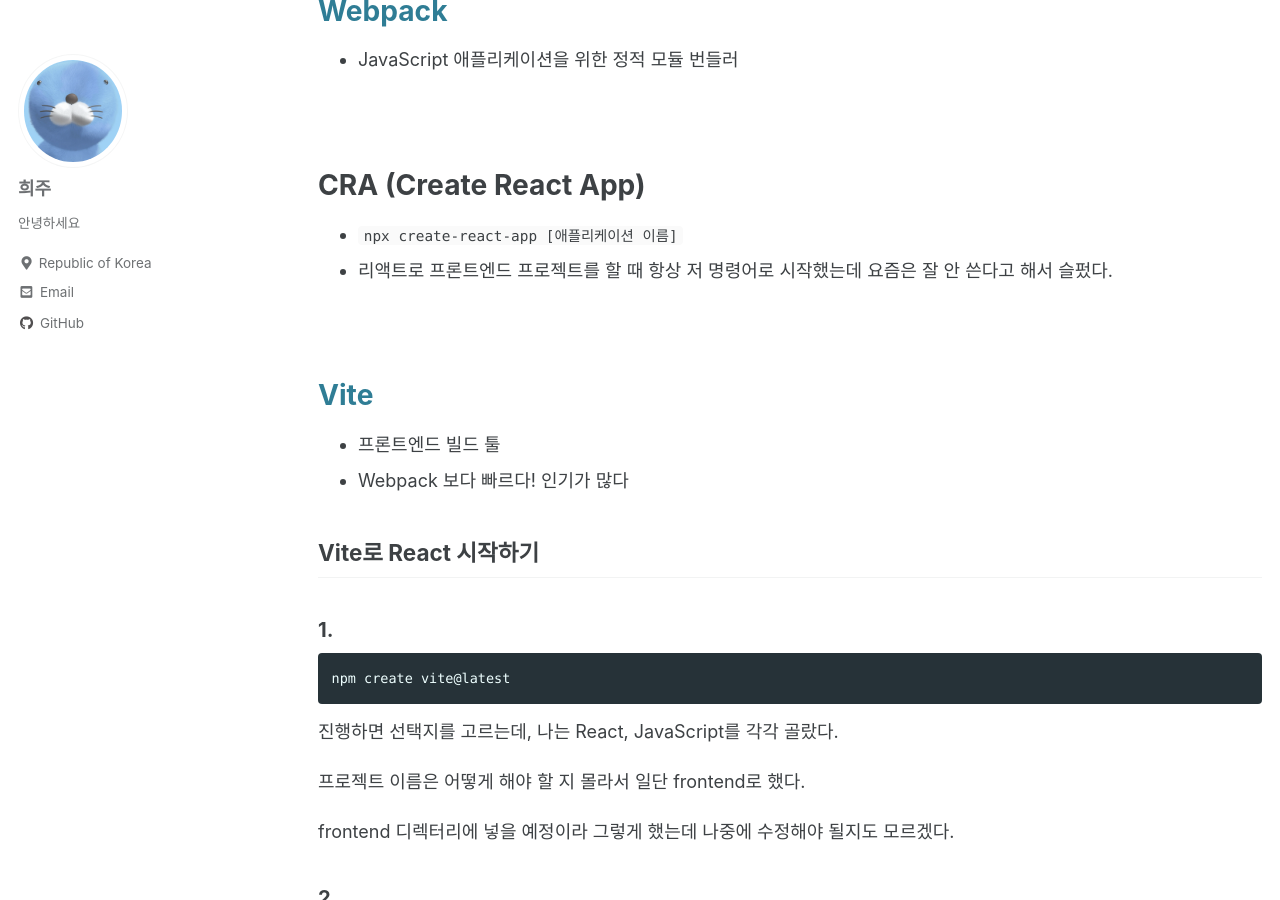
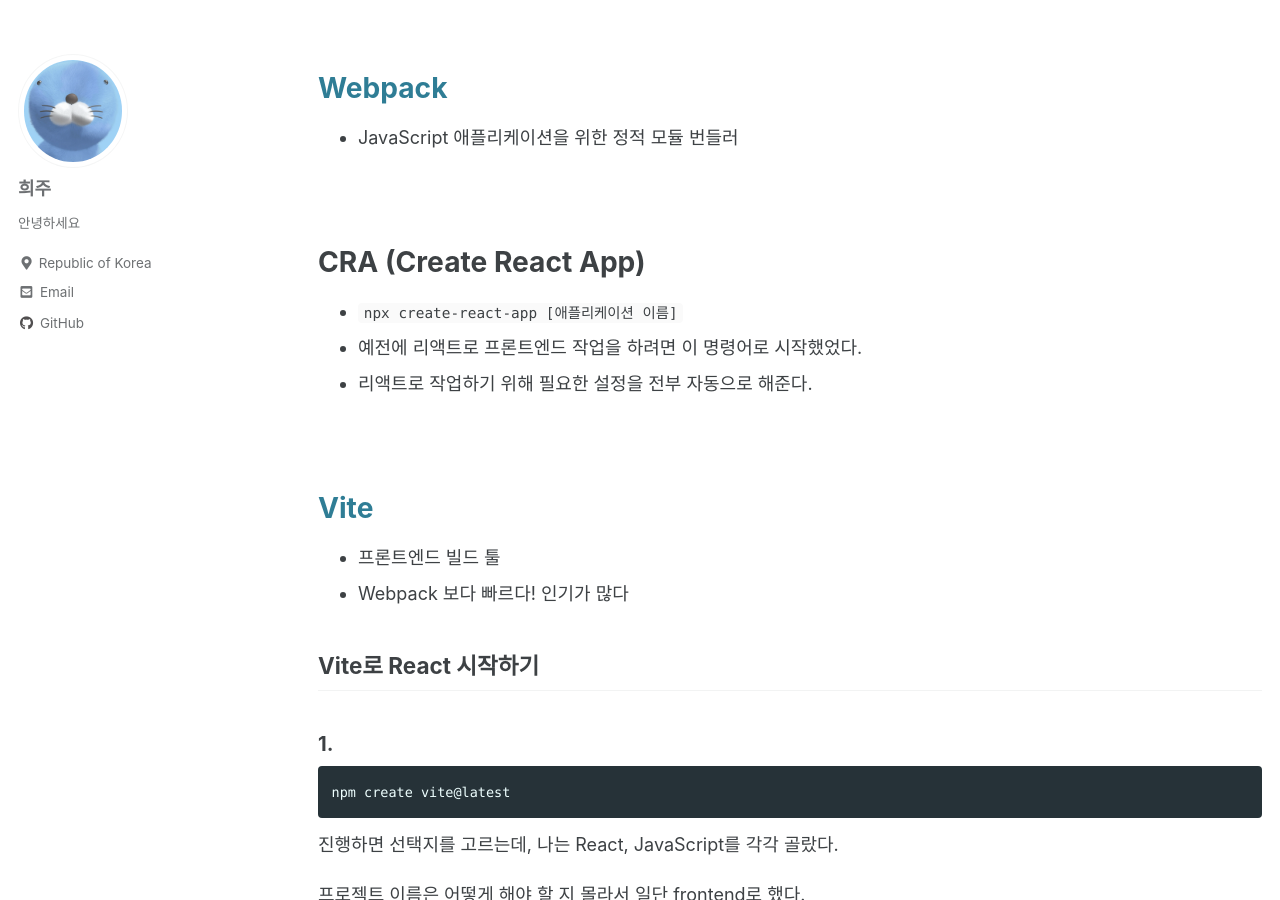
Before and after one commit to hhejo/hhejo-github-io-backup, a Jekyll site: the page built from _posts/bulletin-board-pjt/2023-07-11-react-with-vite.md, in a window 1280 px wide and 900 px high, scrolled down 684 px. Built offline with Jekyll 4.4.1, drawn with Linux system fonts in a browser that asks for light colours; cached includes are drawn as plain includes; some of the changed text lies outside the part shown.

Commit message:
Bulletin Board Pjt 2 (2)

```diff
--- a/_posts/bulletin-board-pjt/2023-07-11-react-with-vite.md
+++ b/_posts/bulletin-board-pjt/2023-07-11-react-with-vite.md
@@ -20,11 +20,13 @@ tags:
 - 뭔가 자세히는 모르겠는데 여기저기 검색해보니 써야 할 것 같았다.
 - 그리고 공식문서를 원래 https://ko.legacy.reactjs.org/ 여기를 참고했었는데, 새로운 사이트에서 업데이트 하는 것 같다.
 
+<br>
+<br>
+
 # [Babel](https://babeljs.io/)
 
 - JavaScript Compiler
 - 최신 문법의 자바스크립트를 구 버전에서도 호환될 수 있도록 변환 해준다.
-
 
 <br>
 <br>
@@ -40,7 +42,8 @@ tags:
 # CRA (Create React App)
 
 - `npx create-react-app [애플리케이션 이름]`
-- 리액트로 프론트엔드 프로젝트를 할 때 항상 저 명령어로 시작했는데 요즘은 잘 안 쓴다고 해서 슬펐다.
+- 예전에 리액트로 프론트엔드 작업을 하려면 이 명령어로 시작했었다.
+- 리액트로 작업하기 위해 필요한 설정을 전부 자동으로 해준다.
 
 <br>
 <br>
```
Also changed, not shown: other parts of _posts/bulletin-board-pjt/2023-07-11-react-with-vite.md (+1 -1 lines).
